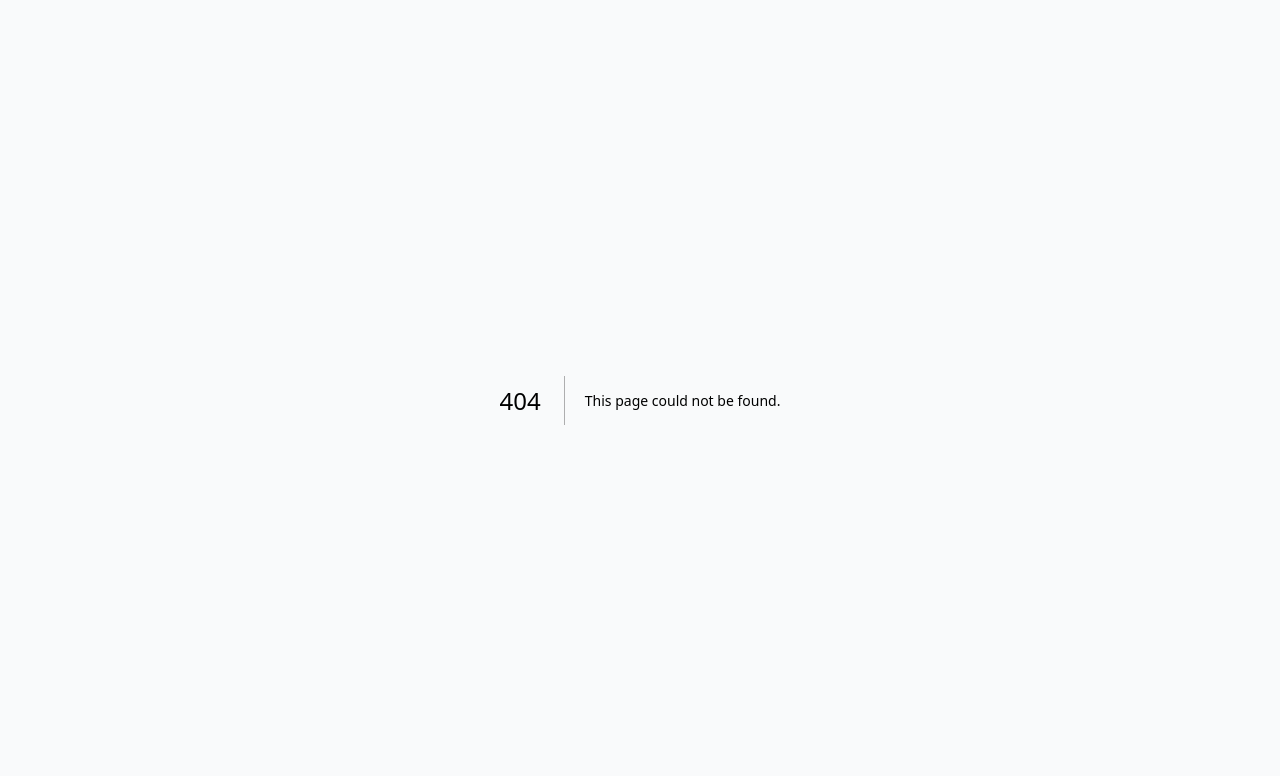
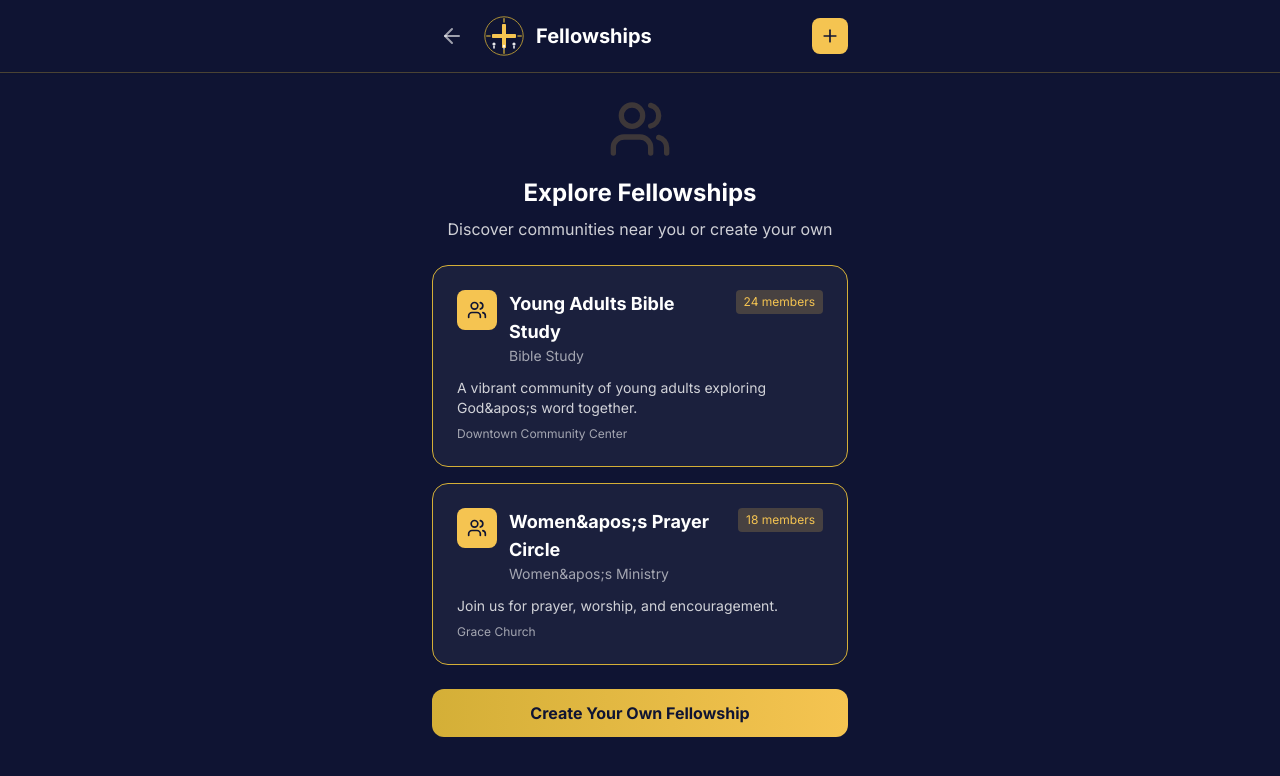
Before and after one commit to eyinjusalako1/gourd, a Next.js app: page /fellowships in a window 1280 px wide. Before the commit this address had no page. Shown: the top 776 px of the page. Built offline with nearby package versions, Linux system fonts and the light colour scheme.

Commit message:
Fix fellowships page - remove syntax errors and create clean MVP version

```diff
--- /dev/null
+++ b/src/app/fellowships/page.tsx
@@ -0,0 +1,100 @@
+'use client'
+
+import React from 'react'
+import { useRouter } from 'next/navigation'
+import { Users, Plus, ArrowLeft } from 'lucide-react'
+import Logo from '@/components/Logo'
+
+// Simple fellowships listing page - MVP ready
+export default function FellowshipsPage() {
+  const router = useRouter()
+
+  const mockFellowships = [
+    {
+      id: '1',
+      name: 'Young Adults Bible Study',
+      description: 'A vibrant community of young adults exploring God&apos;s word together.',
+      category: 'Bible Study',
+      location: 'Downtown Community Center',
+      members: 24
+    },
+    {
+      id: '2',
+      name: 'Women&apos;s Prayer Circle',
+      description: 'Join us for prayer, worship, and encouragement.',
+      category: 'Women&apos;s Ministry',
+      location: 'Grace Church',
+      members: 18
+    }
+  ]
+
+  return (
+    <div className="min-h-screen bg-[#0F1433] pb-20">
+      {/* Header */}
+      <div className="bg-[#0F1433] shadow-sm border-b border-[#D4AF37]/30 sticky top-0 z-40">
+        <div className="max-w-md mx-auto px-4">
+          <div className="flex items-center justify-between py-4">
+            <div className="flex items-center space-x-3">
+              <button
+                onClick={() => router.back()}
+                className="p-2 text-white/60 hover:text-white"
+              >
+                <ArrowLeft className="w-6 h-6" />
+              </button>
+              <Logo size="md" showText={false} />
+              <h1 className="text-xl font-bold text-white">Fellowships</h1>
+            </div>
+            <button
+              onClick={() => router.push('/fellowships/create')}
+              className="bg-[#F5C451] text-[#0F1433] p-2 rounded-lg hover:bg-[#D4AF37]"
+            >
+              <Plus className="w-5 h-5" />
+            </button>
+          </div>
+        </div>
+      </div>
+
+      {/* Content */}
+      <div className="max-w-md mx-auto px-4 py-6">
+        <div className="text-center mb-6">
+          <Users className="w-16 h-16 text-[#F5C451]/20 mx-auto mb-4" />
+          <h2 className="text-2xl font-bold text-white mb-2">Explore Fellowships</h2>
+          <p className="text-white/80">Discover communities near you or create your own</p>
+        </div>
+
+        <div className="space-y-4">
+          {mockFellowships.map(fellowship => (
+            <div
+              key={fellowship.id}
+              className="bg-white/5 border border-[#D4AF37] rounded-2xl p-6"
+            >
+              <div className="flex items-start space-x-3 mb-3">
+                <div className="w-10 h-10 bg-[#F5C451] rounded-lg flex items-center justify-center">
+                  <Users className="w-5 h-5 text-[#0F1433]" />
+                </div>
+                <div className="flex-1">
+                  <h3 className="text-lg font-bold text-white">{fellowship.name}</h3>
+                  <p className="text-sm text-white/60">{fellowship.category}</p>
+                </div>
+                <span className="px-2 py-1 bg-[#F5C451]/20 text-[#F5C451] rounded text-xs">
+                  {fellowship.members} members
+                </span>
+              </div>
+              <p className="text-white/80 text-sm mb-2">{fellowship.description}</p>
+              <p className="text-xs text-white/60">{fellowship.location}</p>
+            </div>
+          ))}
+        </div>
+
+        <div className="mt-6 text-center">
+          <button
+            onClick={() => router.push('/fellowships/create')}
+            className="w-full bg-gradient-to-r from-[#D4AF37] to-[#F5C451] text-[#0F1433] py-3 rounded-xl font-bold hover:from-[#F5C451] hover:to-[#D4AF37] transition-all"
+          >
+            Create Your Own Fellowship
+          </button>
+        </div>
+      </div>
+    </div>
+  )
+}
```
